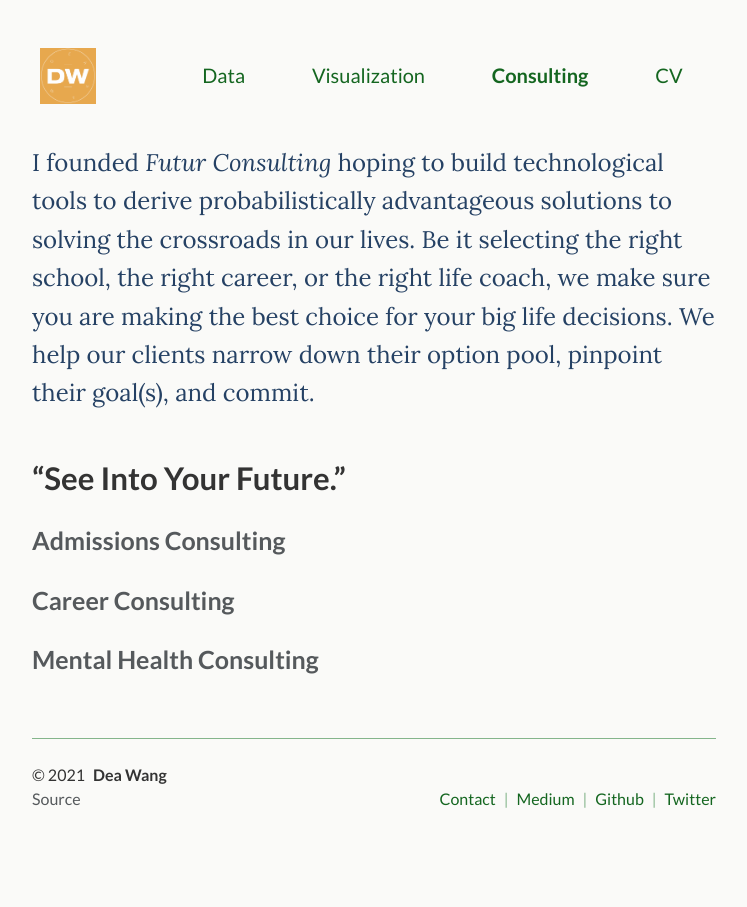
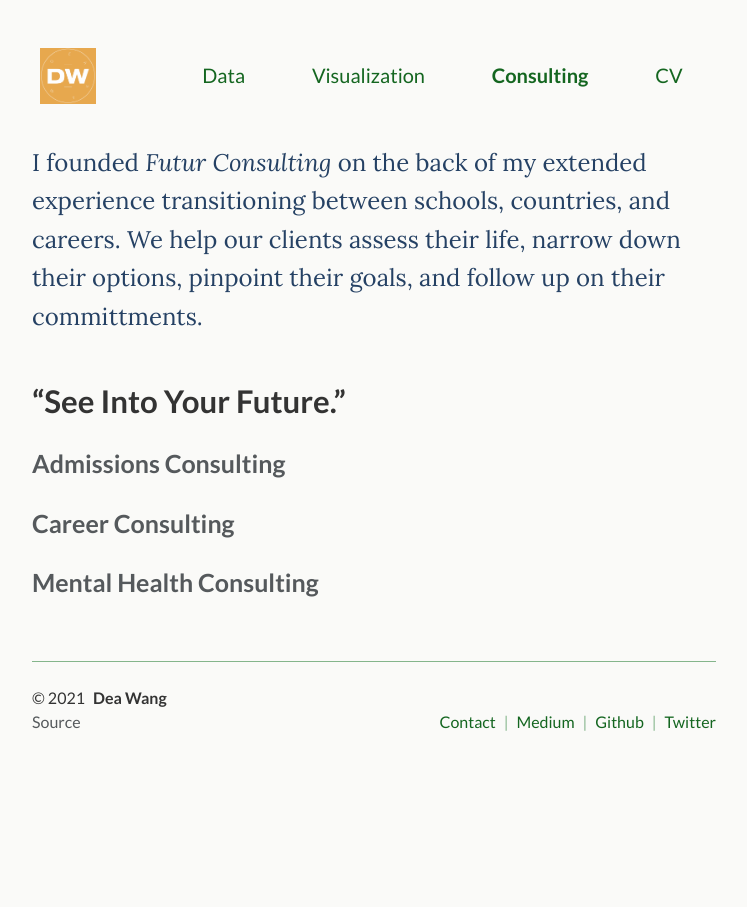
Before and after one commit to deawyk/deawyk.github.io, a Jekyll site: the page built from _pages/consulting.md, in a window 1280 px wide. Shown: the whole page, without its empty margins (266-1013 px from the left). Built offline with Jekyll 4.4.1, drawn with Linux system fonts in a browser that asks for light colours.

Commit message:
Update consulting.md

```diff
--- a/_pages/consulting.md
+++ b/_pages/consulting.md
@@ -8,7 +8,7 @@
 
 <div class="pretty-links">
 
-<div class="lead lead-about"> I founded _Futur Consulting_ hoping to build technological tools to derive probabilistically advantageous solutions to solving the crossroads in our lives. Be it selecting the right school, the right career, or the right life coach, we make sure you are making the best choice for your big life decisions. We help our clients narrow down their option pool, pinpoint their goal(s), and commit.
+<div class="lead lead-about"> I founded _Futur Consulting_ on the back of my extended experience transitioning between schools, countries, and careers. We help our clients assess their life, narrow down their options, pinpoint their goals, and follow up on their committments.
 </div>
 
 <!-- {::nomarkdown}
```
